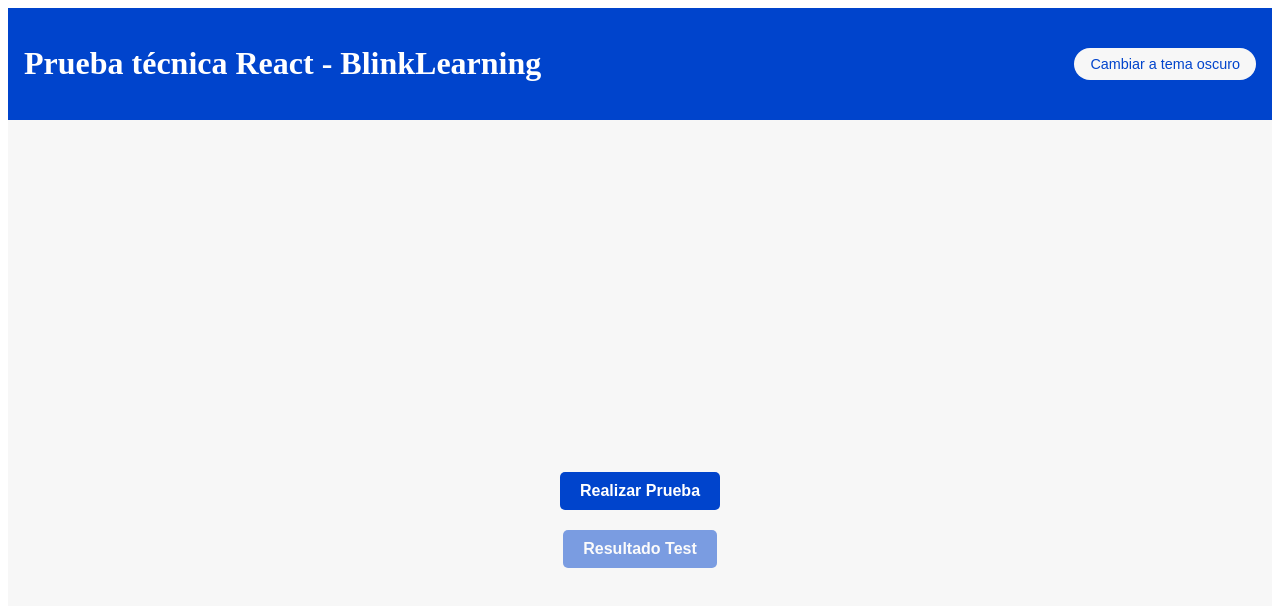
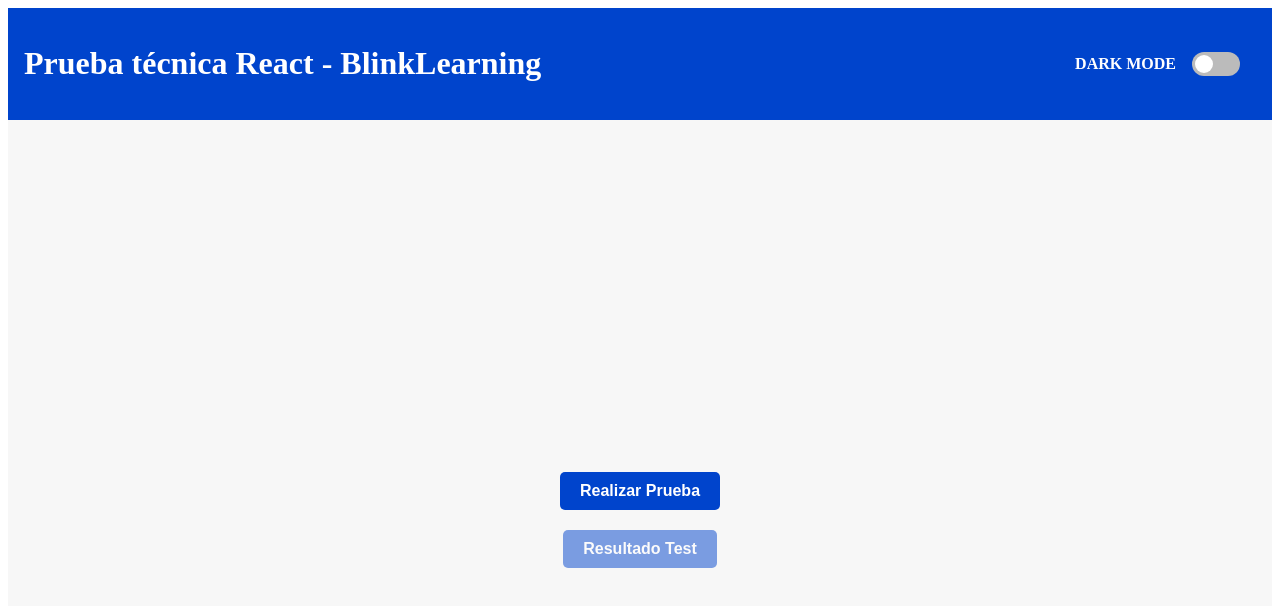
Before and after one commit to Miyagito/prueba_test_react_app, a React (Create React App) app: page / in a window 1280 px wide. Shown: the top 606 px of the page. Built offline with nearby package versions, Linux system fonts and the light colour scheme.

Commit message:
mejore el estilo del boton

```diff
--- a/src/components/common/ButtonThemeSwitcher/ThemeSwitcher.tsx
+++ b/src/components/common/ButtonThemeSwitcher/ThemeSwitcher.tsx
@@ -9,9 +9,18 @@
     setTheme((currentTheme) => (currentTheme === 'light' ? 'dark' : 'light'));
   };
 
+  const isDarkMode = theme === 'dark';
+
   return (
-    <button className={styles.themeSwitcherButton} onClick={toggleTheme}>
-      Cambiar a tema {theme === 'light' ? 'oscuro' : 'claro'}
-    </button>
+    <div className={styles.themeSwitcher} onClick={toggleTheme}>
+      <div className={styles.themeSwitcherLabel}>
+        {isDarkMode ? 'LIGHT MODE' : 'DARK MODE'}
+      </div>
+      <div
+        className={`${styles.themeSwitcherToggle} ${isDarkMode ? styles.dark : ''}`}
+      >
+        <div className={styles.themeSwitcherCircle}></div>
+      </div>
+    </div>
   );
 };
--- a/src/components/common/ButtonThemeSwitcher/themeSwitcher.module.scss
+++ b/src/components/common/ButtonThemeSwitcher/themeSwitcher.module.scss
@@ -1,21 +1,43 @@
-.themeSwitcherButton {
-  padding: 0.5rem 1rem;
-  font-size: 0.9rem;
-  border: none;
-  border-radius: 20px;
+.themeSwitcher {
+  display: flex;
+  align-items: center;
+  justify-content: center;
   cursor: pointer;
-  background-color: #f7f7f7;
-  color: #0044cc;
-  transition:
-    background-color 0.3s ease,
-    transform 0.2s ease;
 
-  &:hover {
-    background-color: #e4e4e4;
-    transform: scale(1.05);
+  .themeSwitcherLabel {
+    display: flex;
+    align-items: center;
+    font-weight: bold;
+    user-select: none;
   }
 
-  &:active {
-    transform: scale(0.95);
+  .themeSwitcherToggle {
+    position: relative;
+    width: 3rem;
+    height: 1.5rem;
+    margin: 0 1rem;
+    background-color: #bbb;
+    border-radius: 1rem;
+    transition: background-color 0.3s ease;
+
+    &::before {
+      content: '';
+      position: absolute;
+      top: 0.1875rem;
+      left: 0.1875rem;
+      width: 1.125rem;
+      height: 1.125rem;
+      background-color: white;
+      border-radius: 50%;
+      transition: transform 0.3s ease;
+    }
+  }
+
+  .themeSwitcherToggle.dark {
+    background-color: #333;
+
+    &::before {
+      transform: translateX(1.5rem);
+    }
   }
 }
```
